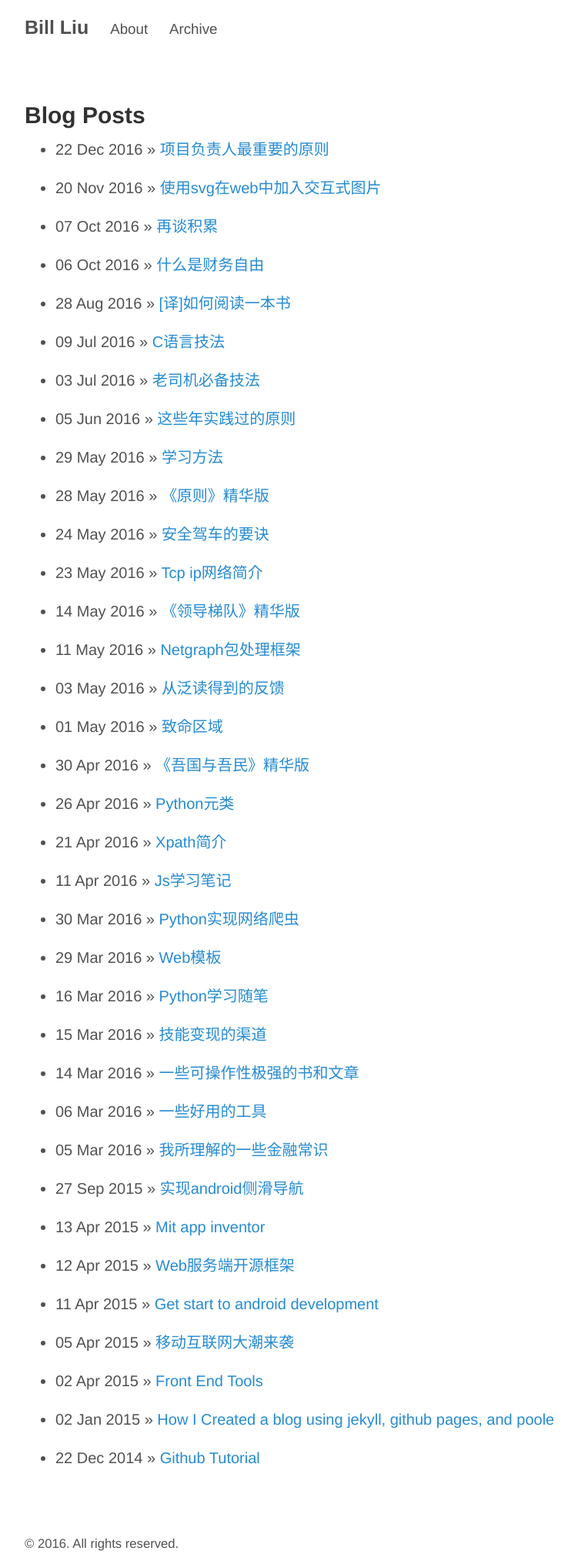
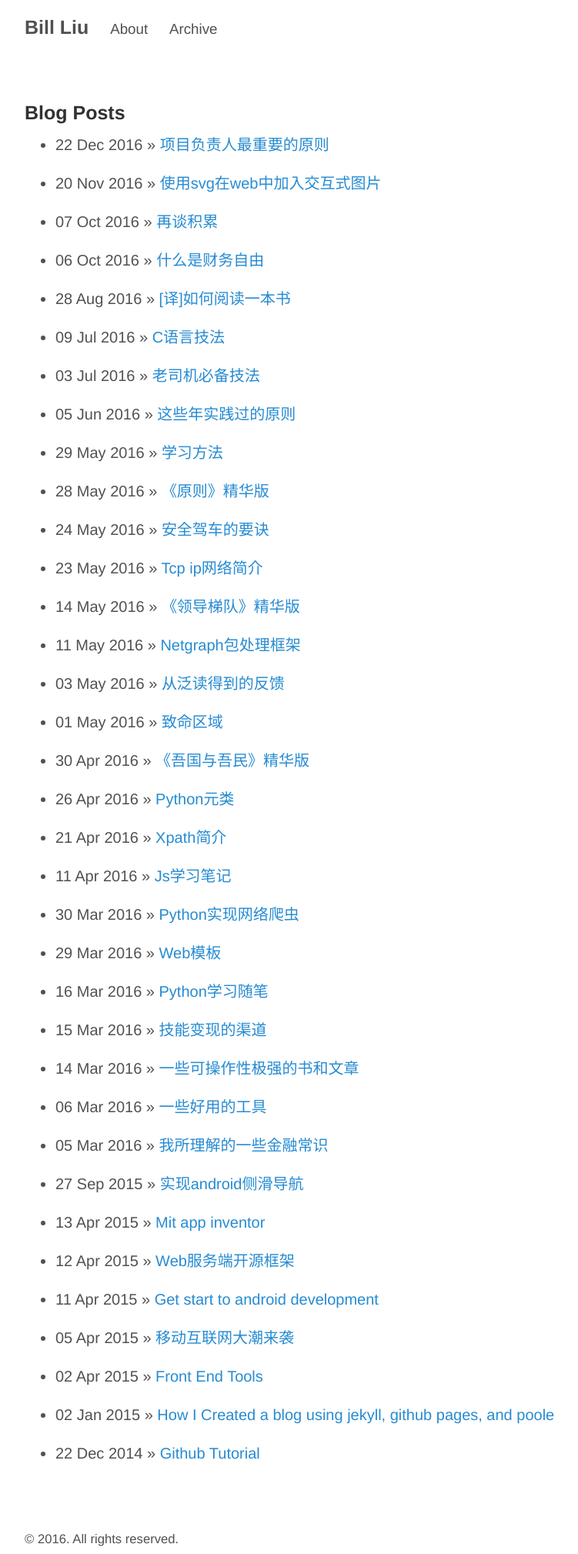
Before and after one commit to bupt075225/bupt075225.github.io, a Jekyll site: the page built from archive.md, in a window 1280 px wide. Shown: the whole page at 77% size, without its empty margins (178-929 px from the left). Built offline with Jekyll 4.4.1, drawn with Linux system fonts in a browser that asks for light colours; our own code applies the rules of GitHub Pages for plain Markdown files; Markdown is read by kramdown in place of the engine named in the settings.

Commit message:
change header size

```diff
--- a/archive.md
+++ b/archive.md
@@ -2,8 +2,7 @@
 layout: page
 title: Archive
 ---
-
-## Blog Posts
+### Blog Posts
 
 {% for post in site.posts %}
   * {{ post.date | date_to_string }} &raquo; [ {{ post.title }} ]({{ post.url }})
```
